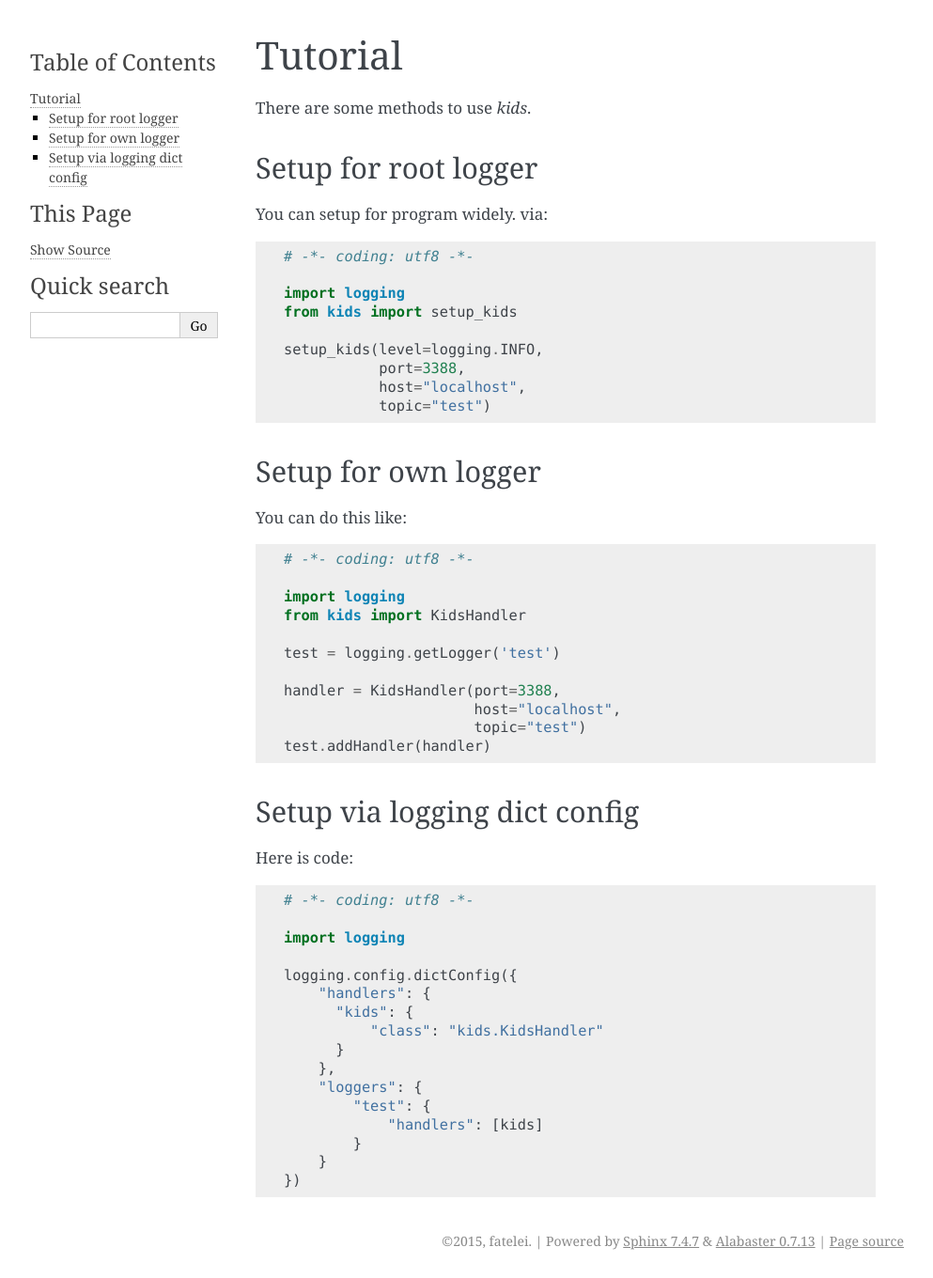
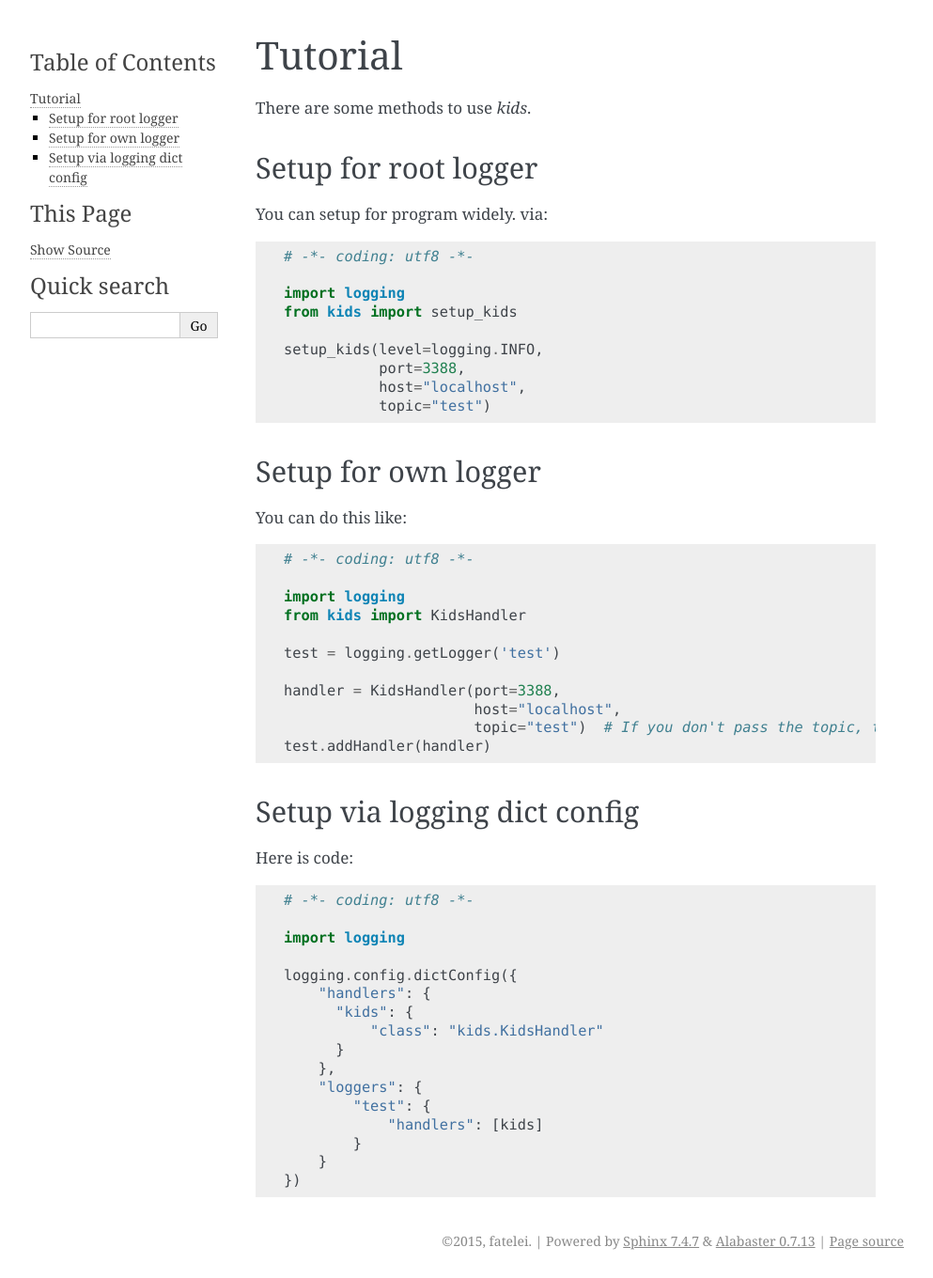
Before and after one commit to fatelei/kidspy, a Sphinx documentation site: the page built from docs/source/tutorial.rst, in a window 1280 px wide. Shown: the whole page at 94% size, without its empty margins (148-1141 px from the left). Built offline with Sphinx 7.4.7, drawn with Linux system fonts in a browser that asks for light colours.

Commit message:
Update doc

```diff
--- a/docs/source/tutorial.rst
+++ b/docs/source/tutorial.rst
@@ -34,7 +34,7 @@ You can do this like::
 
   handler = KidsHandler(port=3388,
                         host="localhost",
-                        topic="test")
+                        topic="test")  # If you don't pass the topic, the topic will be logger name.
   test.addHandler(handler)
 
 
```
